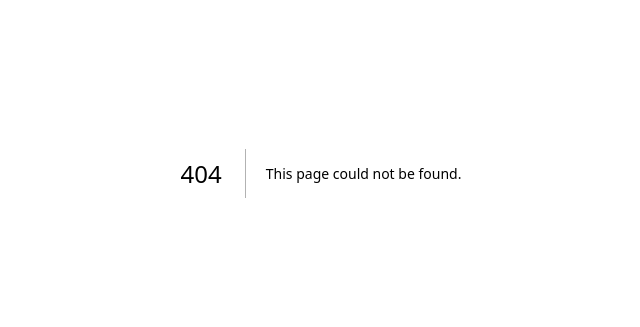
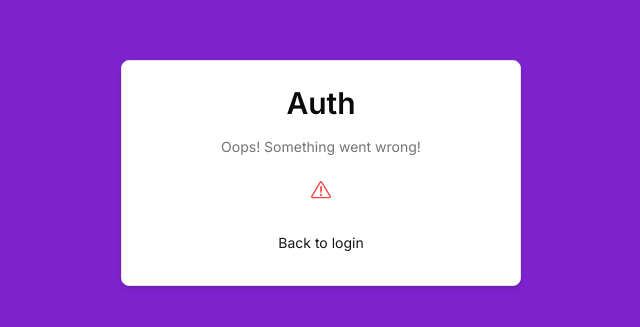
Before and after one commit to Saeed-Altout/HB3S, a Next.js app: page /auth/error in a window 1280 px wide. Before the commit this address had no page. Shown: the part 227-554 px from the top of the page, without its empty margins (319-959 px from the left). Built offline with nearby package versions, Linux system fonts and the light colour scheme.

Commit message:
create error page, error card component, added path to routes config and update auth config by added pages route

```diff
--- /dev/null
+++ b/app/auth/error/page.tsx
@@ -0,0 +1,5 @@
+import { ErrorCard } from "@/components/auth/error-card";
+
+export default function ErrorPage() {
+  return <ErrorCard />;
+}
--- a/auth.ts
+++ b/auth.ts
@@ -7,6 +7,11 @@
 import { db } from "@/lib/db";
 
 export const { handlers, signIn, signOut, auth } = NextAuth({
+  pages: {
+    signIn: "/auth/login",
+    error: "/auth/error",
+  },
+
   events: {
     async linkAccount({ user }) {
       await db.user.update({
--- /dev/null
+++ b/components/auth/error-card.tsx
@@ -0,0 +1,16 @@
+import { CardWrapper } from "@/components/auth/card-wrapper";
+import { ExclamationTriangleIcon } from "@radix-ui/react-icons";
+
+export const ErrorCard = () => {
+  return (
+    <CardWrapper
+      headerLabel="Oops! Something went wrong!"
+      backButtonHref="/auth/login"
+      backButtonLabel="Back to login"
+    >
+      <div className="w-full flex items-center justify-center text-destructive">
+        <ExclamationTriangleIcon className="h-5 w-5" />
+      </div>
+    </CardWrapper>
+  );
+};
--- a/routes.ts
+++ b/routes.ts
@@ -10,7 +10,7 @@
  * These routes will redirect logged in users to /settings
  * @type {string[]}
  */
-export const authRoutes = ["/auth/login", "/auth/register"];
+export const authRoutes = ["/auth/login", "/auth/register", "/auth/error"];
 
 /**
  * The prefix for API authentication routes
```
